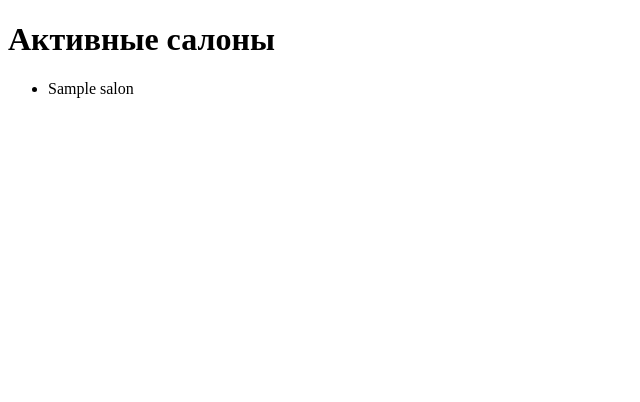
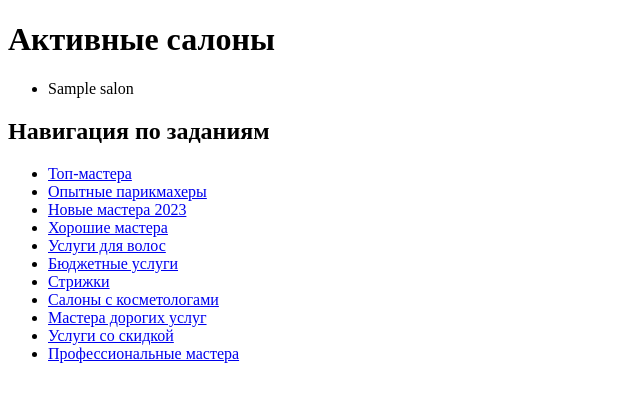
Before and after one commit to Andre8711/salon, a Django app: template salon/templates/salon/active_salons.html in a window 1280 px wide. Shown: the top 402 px of the page, without its empty margins (0-640 px from the left). Run offline with Django 3.2, Linux system fonts and the light colour scheme; the template is opened without the code that fills it: most values are stand-ins (such as "Sample title", 1, 10 or a date in 2020).

Commit message:
Задание 16

```diff
--- a/salon/templates/salon/active_salons.html
+++ b/salon/templates/salon/active_salons.html
@@ -6,7 +6,7 @@
     <title>Document</title>
 </head>
 <body>
-    <h1>Активные салоны</h1>
+ <h1>Активные салоны</h1>
 <ul>
   {% for salon in salons %}
     <li>{{ salon.name }}</li>
@@ -15,5 +15,20 @@
   {% endfor %}
 </ul>
 
+<h2>Навигация по заданиям</h2>
+<ul>
+  <li><a href="{% url 'top_masters' %}">Топ-мастера</a></li>
+  <li><a href="{% url 'experienced_hairdressers' %}">Опытные парикмахеры</a></li>
+  <li><a href="{% url 'new_masters_2023' %}">Новые мастера 2023</a></li>
+  <li><a href="{% url 'good_masters' %}">Хорошие мастера</a></li>
+  <li><a href="{% url 'hair_services' %}">Услуги для волос</a></li>
+  <li><a href="{% url 'budget_services' %}">Бюджетные услуги</a></li>
+  <li><a href="{% url 'haircut_services' %}">Стрижки</a></li>
+  <li><a href="{% url 'salons_with_cosmetologists' %}">Салоны с косметологами</a></li>
+  <li><a href="{% url 'expensive_service_masters' %}">Мастера дорогих услуг</a></li>
+  <li><a href="{% url 'discounted_services' %}">Услуги со скидкой</a></li>
+  <li><a href="{% url 'professional_masters' %}">Профессиональные мастера</a></li>
+</ul>
+
 </body>
 </html>
--- a/salon/urls.py
+++ b/salon/urls.py
@@ -18,4 +18,5 @@ urlpatterns = [
     path('salons_with_cosmetologists/', views.salons_with_cosmetologists, name='salons_with_cosmetologists'),
     path('expensive_service_masters/', views.expensive_service_masters, name='expensive_service_masters'),
     path('discounted_services/', views.discounted_services, name='discounted_services'),
+    path('professional_masters/', views.professional_masters, name='professional_masters'),
 ]
```
Also changed, not shown: salon/templates/salon/professional_masters.html (added, +20 -0 lines), salon/views.py (+11 -3 lines), salon/templates/salon/budget_services.html (renamed from salon/templates/budget_services.html).
